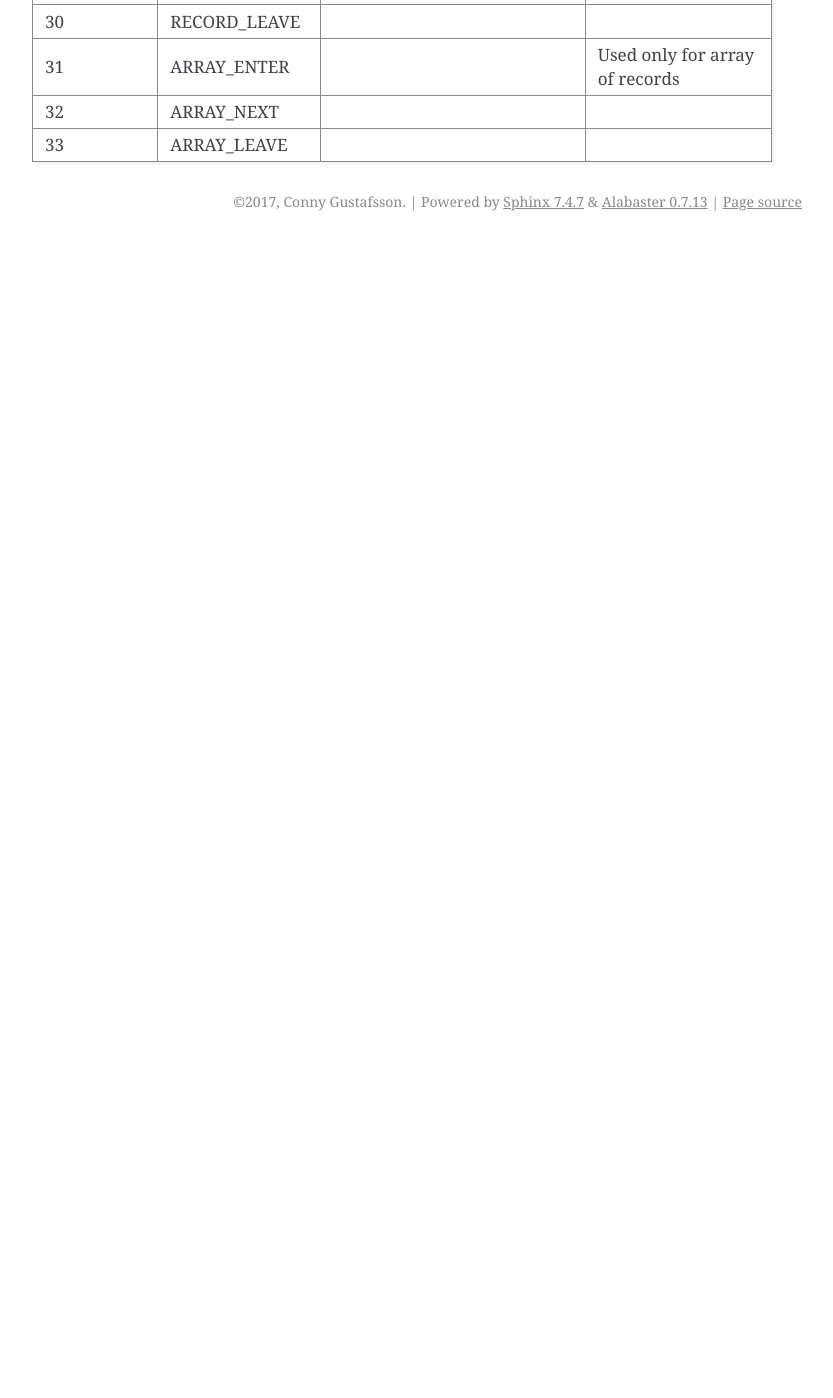
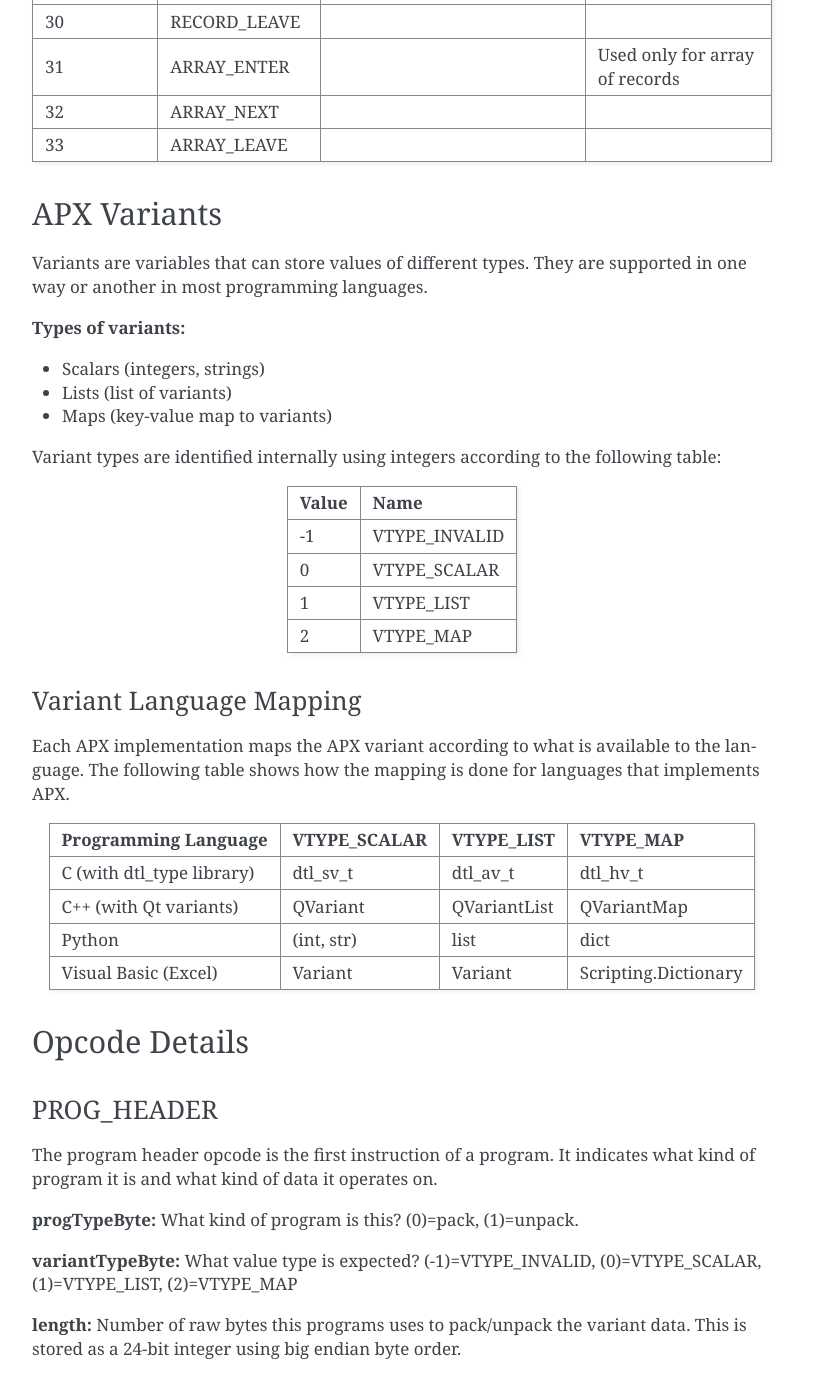
Before and after one commit to cogu/apx-doc, a Sphinx documentation site: the page built from doc/apx_vm.rst, in a window 1280 px wide and 1400 px high, scrolled down 1610 px. Shown: the whole window, without its empty margins (388-1221 px from the left). Built offline with Sphinx 7.4.7, drawn with Linux system fonts in a browser that asks for light colours; before the commit the page ends 1851 px from its top, so only the background shows below that; some of the changed text lies outside the part shown.

Commit message:
Updated vm documentation

```diff
--- a/doc/apx_vm.rst
+++ b/doc/apx_vm.rst
@@ -5,14 +5,14 @@ Opcode Table
 ------------
 
 +---------------+---------------+-------------------------------------------------+--------------------------+
-| Opcode Number | Opcode Name   | Opcode arguments                                | Description              |
+| Opcode Number | Opcode Name   | Opcode arguments (additional bytes)             | Description              |
 +===============+===============+=================================================+==========================+
 | 0             |    NOP        |                                                 | No operation             |
 +---------------+---------------+-------------------------------------------------+--------------------------+
-| 1             |   ARGS        | 1. progTypeByte: (0)=pack, (1)=unpack           | program arguments        |
+| 1             |  PROG_HEADER  | 1. progTypeByte: (0)=pack, (1)=unpack           | program header           |
 |               |               | 2. variantTypeByte (see below)                  |                          |
 |               |               | 3. lengthByte1 (MSB)                            |                          |
-|               |               | 4. lengthByte2 (MSB)                            |                          |
+|               |               | 4. lengthByte2                                  |                          |
 |               |               | 5. lengthByte3 (LSB)                            |                          |
 +---------------+---------------+-------------------------------------------------+--------------------------+
 |  2            | PACK_U8       |                                                 | pack single uint8        |
@@ -82,3 +82,59 @@ Opcode Table
 +---------------+---------------+-------------------------------------------------+--------------------------+
 |  33           | ARRAY_LEAVE   |                                                 |                          |
 +---------------+---------------+-------------------------------------------------+--------------------------+
+
+APX Variants
+------------
+
+Variants are variables that can store values of different types. They are supported in one way or another in most programming languages.
+
+**Types of variants:**
+
+- Scalars (integers, strings)
+- Lists (list of variants)
+- Maps (key-value map to variants)
+
+Variant types are identified internally using integers according to the following table:
+
++-------+---------------+
+| Value |     Name      |
++=======+===============+
+| -1    | VTYPE_INVALID |
++-------+---------------+
+| 0     | VTYPE_SCALAR  |
++-------+---------------+
+| 1     | VTYPE_LIST    |
++-------+---------------+
+| 2     | VTYPE_MAP     |
++-------+---------------+
+
+Variant Language Mapping
+~~~~~~~~~~~~~~~~~~~~~~~~
+
+Each APX implementation maps the APX variant according to what is available to the language. The following table shows how the mapping is done for languages that implements APX.
+
++---------------------------+--------------+--------------+----------------------+
+| Programming Language      | VTYPE_SCALAR | VTYPE_LIST   | VTYPE_MAP            |
++===========================+==============+==============+======================+
+| C (with dtl_type library) | dtl_sv_t     | dtl_av_t     | dtl_hv_t             |
++---------------------------+--------------+--------------+----------------------+
+| C++ (with Qt variants)    | QVariant     | QVariantList | QVariantMap          |
++---------------------------+--------------+--------------+----------------------+
+| Python                    | (int, str)   | list         | dict                 |
++---------------------------+--------------+--------------+----------------------+
+| Visual Basic (Excel)      | Variant      | Variant      | Scripting.Dictionary |
++---------------------------+--------------+--------------+----------------------+
+
+Opcode Details
+--------------
+
+PROG_HEADER
+~~~~~~~~~~~
+
+The program header opcode is the first instruction of a program. It indicates what kind of program it is and what kind of data it operates on.
+
+**progTypeByte:** What kind of program is this? (0)=pack, (1)=unpack.
+
+**variantTypeByte:** What value type is expected? (-1)=VTYPE_INVALID, (0)=VTYPE_SCALAR, (1)=VTYPE_LIST, (2)=VTYPE_MAP
+
+**length:** Number of raw bytes this programs uses to pack/unpack the variant data. This is stored as a 24-bit integer using big endian byte order.
```
